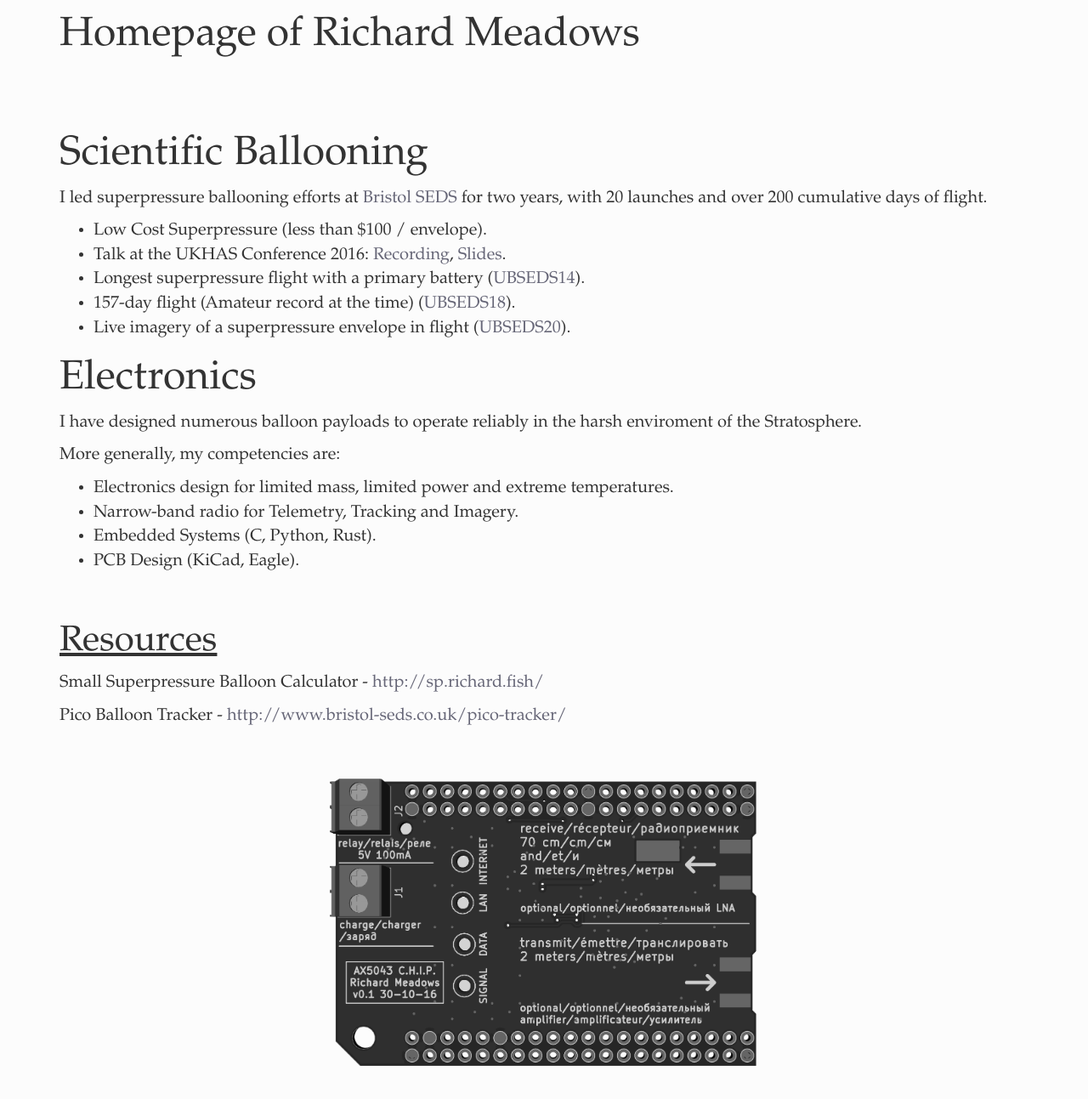
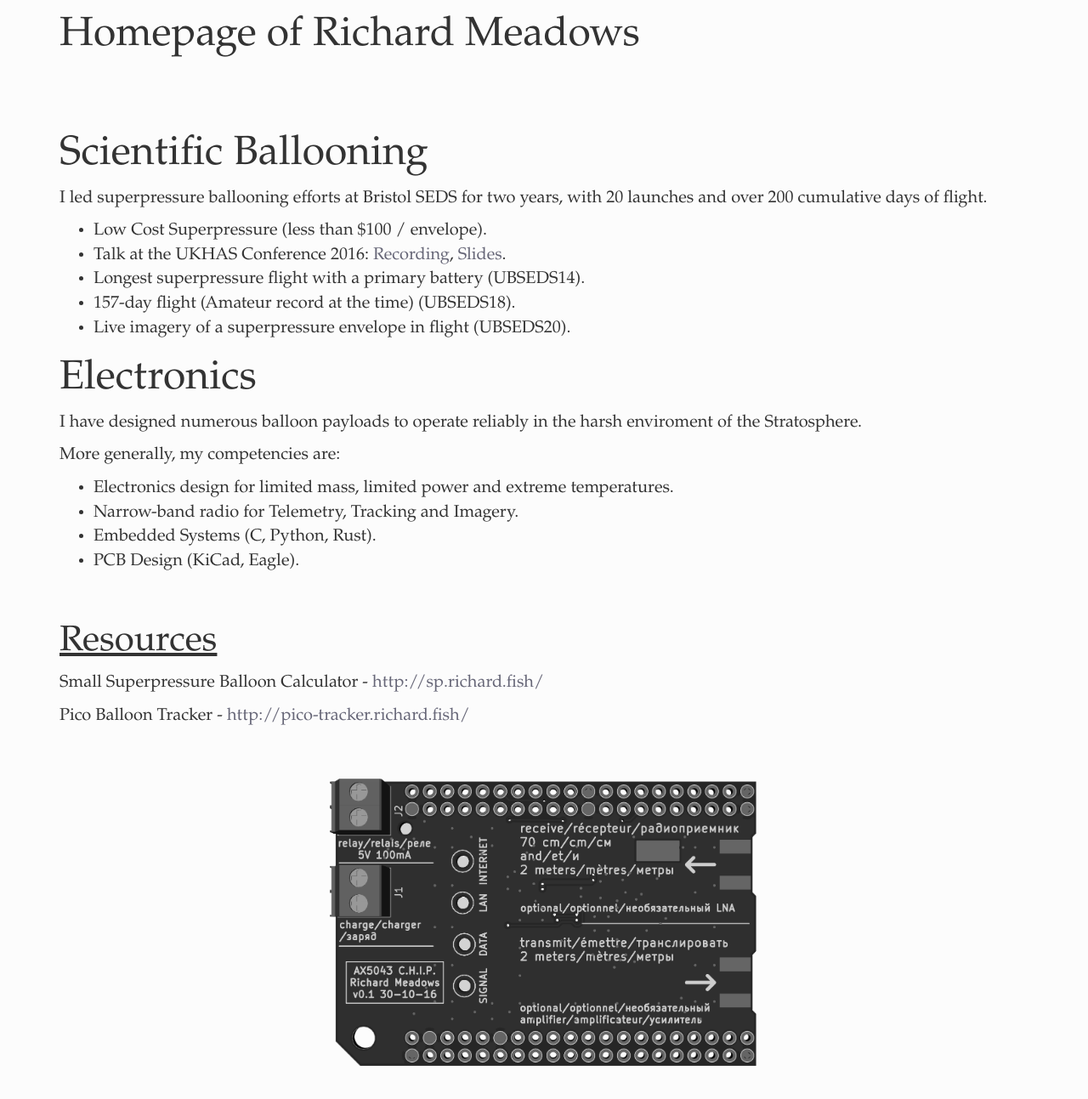
Before and after one commit to richardeoin/fish, a Jekyll site: the page built from index.markdown, in a window 1280 px wide and 1400 px high, cut to the strip 104-1397 px from the top of the window. Shown: the whole strip at 85% size. Built offline with Jekyll 4.4.1, drawn with Linux system fonts in a browser that asks for light colours; some web fonts are replaced; some of the changed lines change nothing that is shown.

Commit message:
Bristol SEDS website domain expired, remove links
Link to own archive for pico-tracker

```diff
--- a/index.markdown
+++ b/index.markdown
@@ -8,7 +8,7 @@ title: Homepage of Richard Meadows
 # Scientific Ballooning
 
 I led superpressure ballooning efforts at
-[Bristol SEDS](http://www.bristol-seds.co.uk) for two years, with 20
+Bristol SEDS for two years, with 20
 launches and over 200 cumulative days of flight.
 
 
@@ -17,11 +17,11 @@ launches and over 200 cumulative days of flight.
 [Recording](https://www.youtube.com/watch?v=PQJAjDEq5AA&t=5h03m16s),
 [Slides](https://github.com/richardeoin/a-quick-guide).
 * Longest superpressure flight with a primary battery
-([UBSEDS14](http://www.bristol-seds.co.uk/hab/flight/2016/03/07/ubseds14.html)).
+(UBSEDS14).
 * 157-day flight (Amateur record at the time)
-([UBSEDS18](http://www.bristol-seds.co.uk/hab/flight/2016/08/17/ubseds18.html)).
+(UBSEDS18).
 * Live imagery of a superpressure envelope in flight
-([UBSEDS20](http://www.bristol-seds.co.uk/hab/flight/2016/08/29/ubseds20.html)).
+(UBSEDS20).
 
 # Electronics
 
@@ -40,7 +40,7 @@ More generally, my competencies are:
 
 Small Superpressure Balloon Calculator - <a href="http://sp.richard.fish/">http://sp.richard.fish/</a>
 
-Pico Balloon Tracker - <a href="http://www.bristol-seds.co.uk/pico-tracker/">http://www.bristol-seds.co.uk/pico-tracker/</a>
+Pico Balloon Tracker - <a href="http://pico-tracker.richard.fish/">http://pico-tracker.richard.fish/</a>
 
 <br/>
 <div class="row">
```
